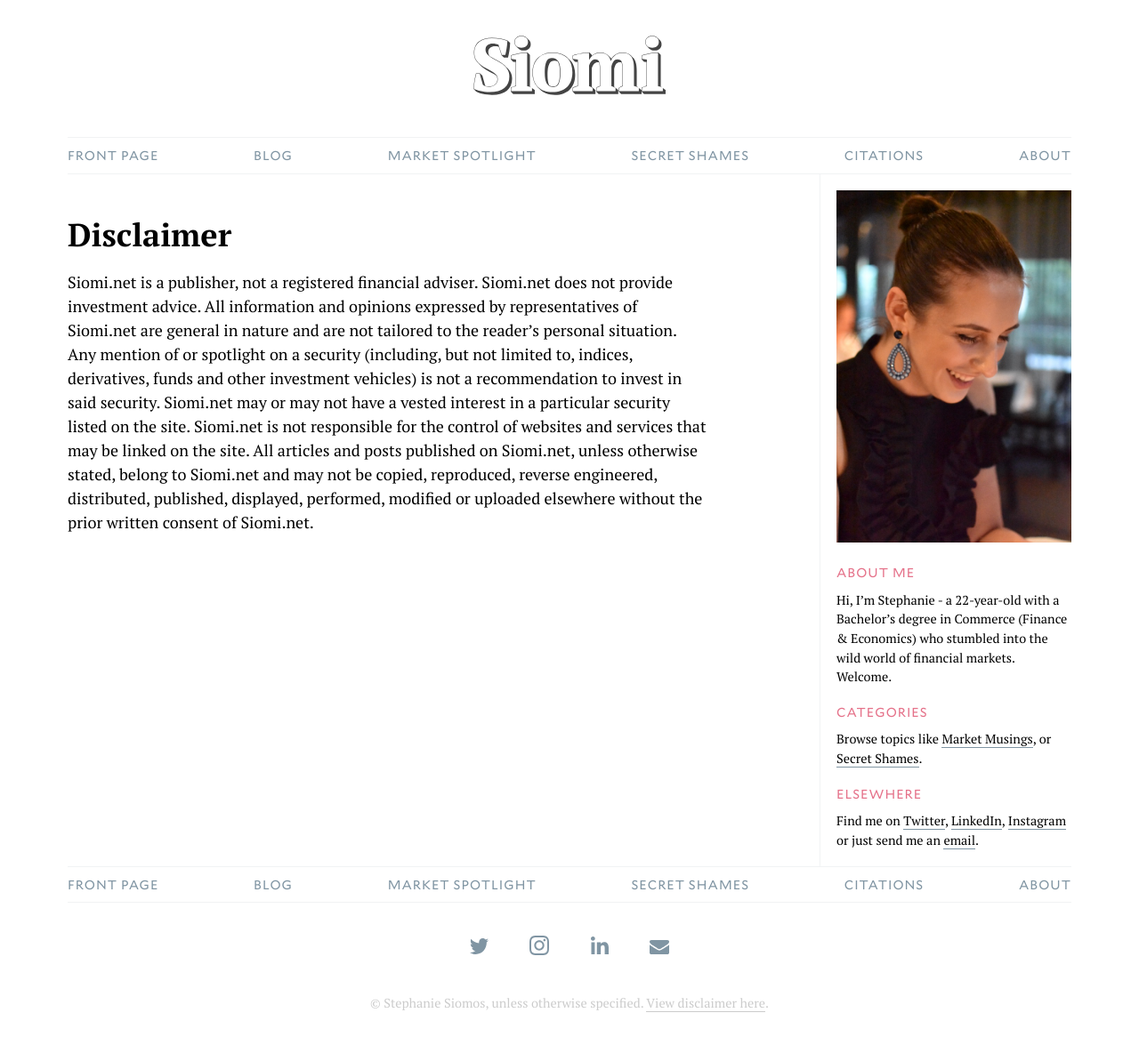
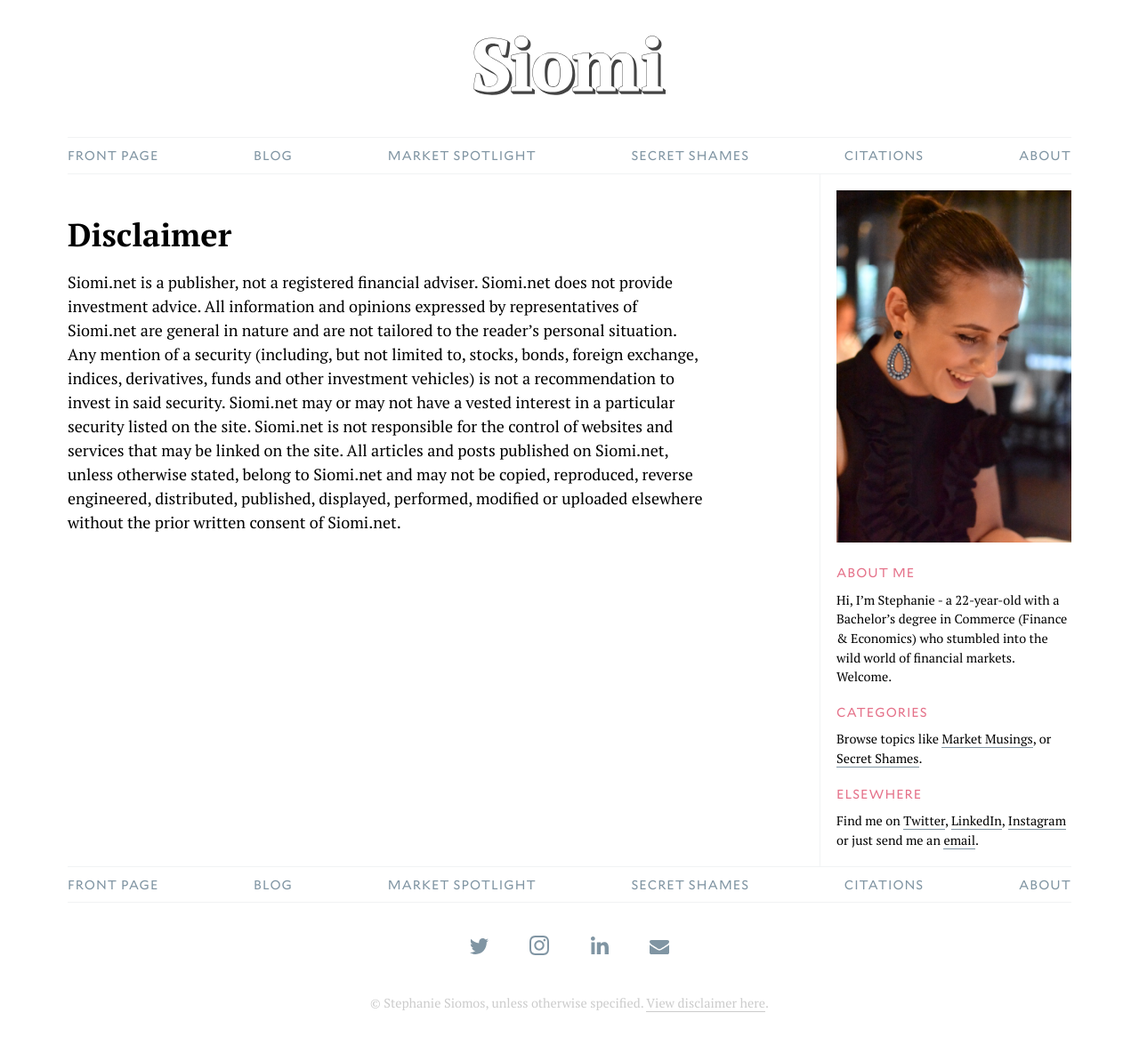
Before and after one commit to cjmlgrto/siomi.net, a Jekyll site: the page built from disclaimer.markdown, in a window 1280 px wide. Shown: the whole page at 89% size. Built offline with Jekyll 4.4.1, drawn with Linux system fonts in a browser that asks for light colours.

Commit message:
Updated Disclaimer

```diff
--- a/disclaimer.markdown
+++ b/disclaimer.markdown
@@ -4,4 +4,4 @@
 layout: default
 ---
 
-Siomi.net is a publisher, not a registered financial adviser. Siomi.net does not provide investment advice. All information and opinions expressed by representatives of Siomi.net are general in nature and are not tailored to the reader’s personal situation. Any mention of or spotlight on a security (including, but not limited to, indices, derivatives, funds and other investment vehicles) is not a recommendation to invest in said security. Siomi.net may or may not have a vested interest in a particular security listed on the site. Siomi.net is not responsible for the control of websites and services that may be linked on the site. All articles and posts published on Siomi.net, unless otherwise stated, belong to Siomi.net and may not be copied, reproduced, reverse engineered, distributed, published, displayed, performed, modified or uploaded elsewhere without the prior written consent of Siomi.net.
+Siomi.net is a publisher, not a registered financial adviser. Siomi.net does not provide investment advice. All information and opinions expressed by representatives of Siomi.net are general in nature and are not tailored to the reader’s personal situation. Any mention of a security (including, but not limited to, stocks, bonds, foreign exchange, indices, derivatives, funds and other investment vehicles) is not a recommendation to invest in said security. Siomi.net may or may not have a vested interest in a particular security listed on the site. Siomi.net is not responsible for the control of websites and services that may be linked on the site. All articles and posts published on Siomi.net, unless otherwise stated, belong to Siomi.net and may not be copied, reproduced, reverse engineered, distributed, published, displayed, performed, modified or uploaded elsewhere without the prior written consent of Siomi.net.
```
